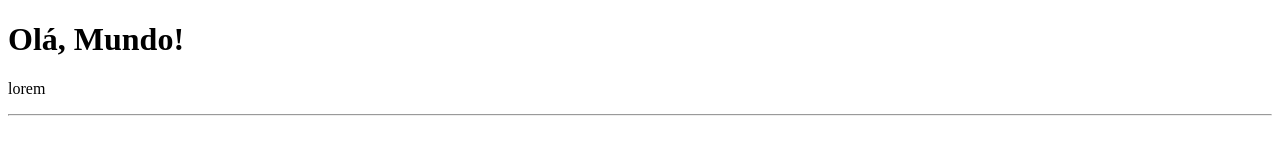
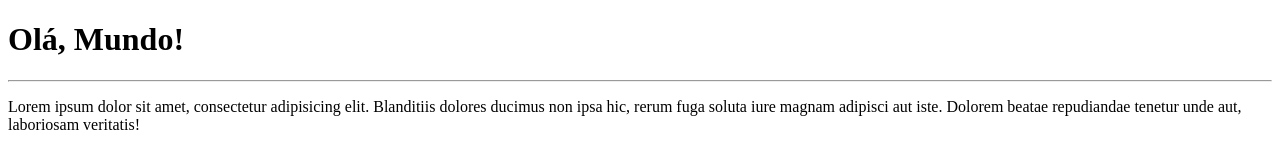
Before and after one commit to carlos-souza-guimaraes/Ola-Mundo, a plain HTML site: page site-exemplo/index.html in a window 1280 px wide. Drawn offline with Linux system fonts and the light colour scheme.

Commit message:
corrigido

```diff
--- a/site-exemplo/index.html
+++ b/site-exemplo/index.html
@@ -8,9 +8,8 @@
 </head>
 <body>
     <h1>Olá, Mundo!</h1>
-    <p>lorem
-        <hr>
-    </p>
+    <hr>
+    <p>Lorem ipsum dolor sit amet, consectetur adipisicing elit. Blanditiis dolores ducimus non ipsa hic, rerum fuga soluta iure magnam adipisci aut iste. Dolorem beatae repudiandae tenetur unde aut, laboriosam veritatis!</p>
 
 </body>
 </html>
```
